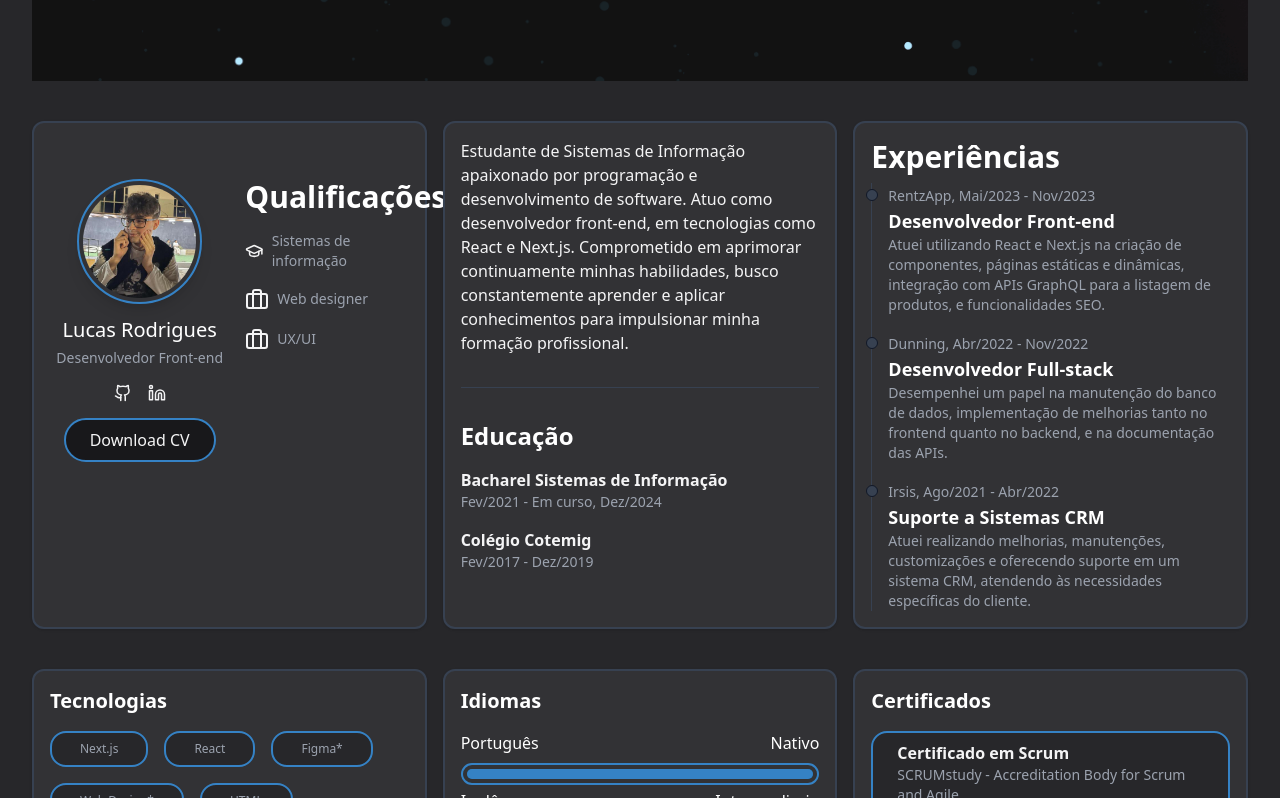
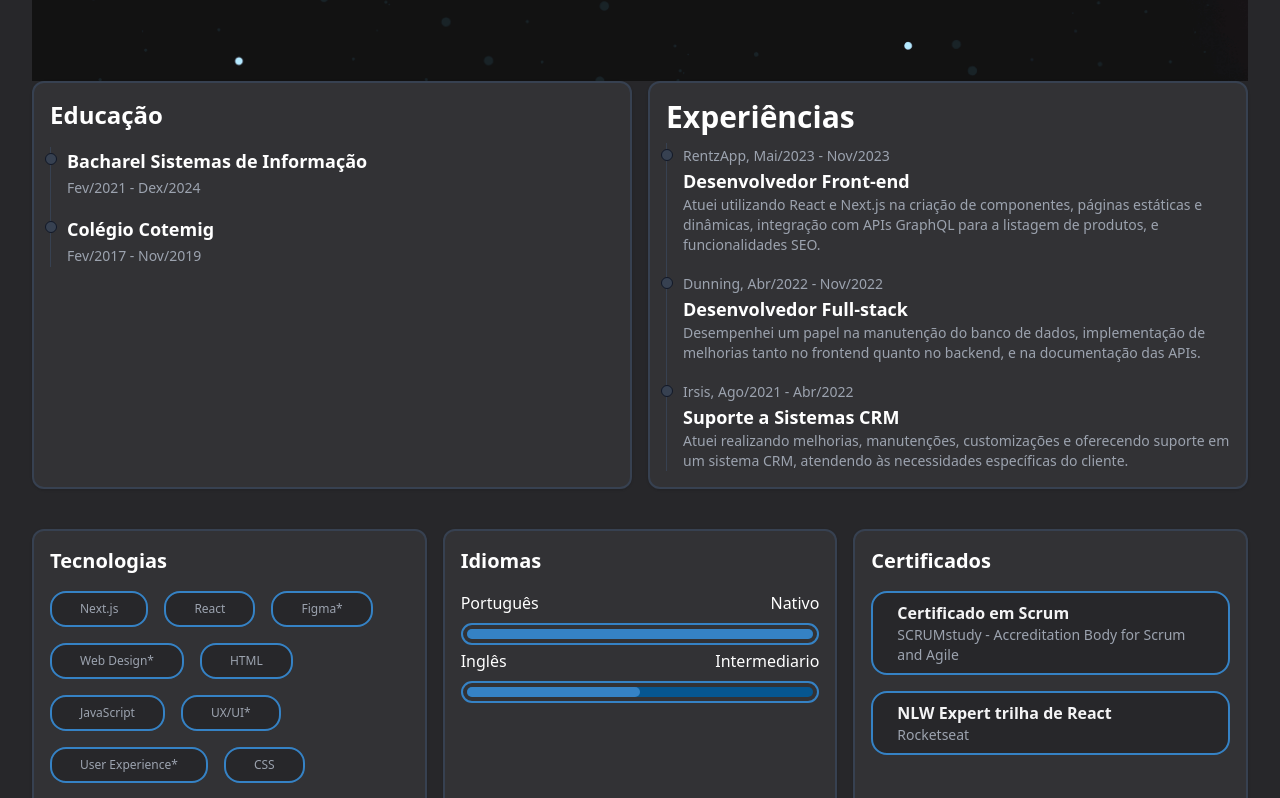
Before and after one commit to rodrigueslucas062/portfolio, a Next.js app: page / in a window 1280 px wide. Shown: the part 1002-1800 px from the top of the page. Built offline with nearby package versions, Linux system fonts and the light colour scheme.

Commit message:
🗑️Deprecate code

```diff
--- a/src/components/habilidades/Habilidades.jsx
+++ b/src/components/habilidades/Habilidades.jsx
@@ -1,4 +1,3 @@
-import Link from "next/link";
 import TagsGrid from "./tags";
 import CertificadosGrid from "./certificados";
 
--- a/src/components/projetos/Main.jsx
+++ b/src/components/projetos/Main.jsx
@@ -3,7 +3,6 @@ import ProjetosGrid from "./projetos"
 const MainContent = () => {
     return (
         <section className="flex-1 space-x-5">
-            {/* Seção para telas pequenas (celulares) */}
             <div className="md:hidden gap-2">
                 <h2 className="font-bold text-2xl my-10">Projetos</h2>
                 <div className="flex flex-col gap-4 mt-4">
@@ -11,14 +10,11 @@ const MainContent = () => {
                 </div>
             </div>
 
-            {/* Seção para telas grandes (desktop) */}
             <div className="hidden md:block gap-4">
                 <h2 className="font-bold text-2xl mt-10 mb-4">Projetos</h2>
                 <span>Clique no card para mais informações</span>
-                <div className="m-4">
-                    <div className="grid grid-cols-6 gap-4 mt-4">
-                        <ProjetosGrid />
-                    </div>
+                <div className="grid grid-cols-6 gap-4 mt-4">
+                    <ProjetosGrid />
                 </div>
             </div>
         </section>
--- a/src/components/sobre/Sobre.jsx
+++ b/src/components/sobre/Sobre.jsx
@@ -1,150 +1,22 @@
-import { Briefcase, Github, GraduationCap, Linkedin } from "lucide-react";
-import Image from "next/image";
-import Link from "next/link";
-import Perfil from '../../../public/images/perfil.jpeg'
-
 const Sobre = () => {
-    const Curriculo = "/files/LucasRodrigues.pdf"
-
     return (
-        <div className="flex my-10">
-            {/* Seção para telas pequenas (celulares) */}
-            <div className="md:hidden w-full">
-                <div className="group w-full bg-white/5 rounded-xl shadow border-2 border-gray-700 hover:bg-white/10 p-4">
-                    <div className="flex flex-col items-center pt-10">
-                        <Image className="mb-3 rounded-full shadow-lg border-2 p-1 border-azul-claro" src={Perfil} alt="Lucas Rodrigues" width={125} height={125} />
-                        <h5 className="mb-1 text-xl font-medium text-white">Lucas Rodrigues</h5>
-                        <span className="text-sm mb-6 text-gray-400">Desenvolvedor Front-end</span>
-                        <div className="flex gap-4 mb-4">
-                            <Link href={"https://github.com/rodrigueslucas062"}>
-                                <Github size={18} />
-                            </Link>
-                            <Link href={"https://www.linkedin.com/in/rodrigueslucasdev/"}>
-                                <Linkedin size={18} />
-                            </Link>
-                        </div>
-                        <a href={Curriculo} target="_blank"
-                            rel="noopener noreferrer"
-                            className="border-2 border-azul-claro bg-zinc-900 py-2 px-6 rounded-full">Download CV</a>
-                    </div>
-                    <div>
-                        <div className="flex flex-col pt-10 px-4 space-y-4">
-                            <h1 className="text-xl font-bold text-white">Qualificações</h1>
-                            <div className="flex gap-2 items-center">
-                                <GraduationCap />
-                                <span className="text-sm text-gray-400">Sistemas de informação</span>
-                            </div>
-                            <div className="flex gap-2 items-center">
-                                <Briefcase />
-                                <span className="text-sm text-gray-400">Web designer</span>
-                            </div>
-                            <div className="flex gap-2 items-center">
-                                <Briefcase />
-                                <span className="text-sm text-gray-400">UX/UI</span>
-                            </div>
-                        </div>
-                    </div>
-                </div>
-                <div className="group w-full mt-4 bg-white/5 rounded-xl shadow border-2 border-gray-700 hover:bg-white/10 p-4">
-                    <article className="text-wrap">
-                        <p>Estudante de Sistemas de Informação apaixonado por programação e desenvolvimento de software. Atuo como desenvolvedor front-end, em tecnologias como React e Next.js. Comprometido em aprimorar continuamente minhas habilidades, busco constantemente aprender e aplicar conhecimentos para impulsionar minha formação profissional.</p>
-                        <hr className="border-gray-700 group-hover:border-gray-500 my-8" />
-                        <h1 className="text-2xl font-bold text-white mb-4">Educação</h1>
-                        <div className="space-y-4">
-                            <div className="flex flex-col">
-                                <strong className="font-semi-bold">Bacharel Sistemas de Informação</strong>
-                                <span className="text-sm text-gray-400">Fev/2021 - Em curso, Dez/2024</span>
-                            </div>
-                            <div className="flex flex-col">
-                                <strong className="font-semi-bold">Colégio Cotemig</strong>
-                                <span className="text-sm text-gray-400">Fev/2017 - Dez/2019</span>
-                            </div>
-                        </div>
-                    </article>
-                </div>
-                <div className="group w-full mt-4 bg-white/5 rounded-xl shadow border-2 border-gray-700 hover:bg-white/10 p-4">
-                    <h1 className="text-3xl font-bold text-white">Experiências</h1>
-                    <ol className="relative border-s border-gray-700 group-hover:border-gray-500">
-                        <li className="mb-6 ms-4">
-                            <div className="absolute w-3 h-3 rounded-full mt-1.5 -start-1.5 border border-gray-900 bg-gray-700"></div>
-                            <time className="mb-1 text-sm font-normal leading-none text-gray-400">RentzApp, Mai/2023 - Nov/2023</time>
-                            <h3 className="text-lg font-semibold text-white">Desenvolvedor Front-end</h3>
-                            <p className="mb-4 text-sm font-normal text-gray-400">Atuei utilizando React e Next.js na criação de componentes, páginas estáticas e dinâmicas, integração com APIs GraphQL para a listagem de produtos, e funcionalidades SEO.</p>
-                        </li>
-                        <li className="mb-6 ms-4">
-                            <div className="absolute w-3 h-3 rounded-full mt-1.5 -start-1.5 border border-gray-900 bg-gray-700"></div>
-                            <time className="mb-1 text-sm font-normal leading-none text-gray-400">Dunning, Abr/2022 - Nov/2022</time>
-                            <h3 className="text-lg font-semibold text-white">Desenvolvedor Full-stack</h3>
-                            <p className="text-sm font-normal text-gray-400">Desempenhei um papel na manutenção do banco de dados, implementação de melhorias tanto no frontend quanto no backend, e na documentação das APIs.</p>
-                        </li>
-                        <li className="ms-4">
-                            <div className="absolute w-3 h-3 rounded-full mt-1.5 -start-1.5 border border-gray-900 bg-gray-700"></div>
-                            <time className="mb-1 text-sm font-normal leading-none text-gray-400">Irsis, Ago/2021 - Abr/2022</time>
-                            <h3 className="text-lg font-semibold text-white">Suporte a Sistemas CRM</h3>
-                            <p className="text-sm font-normal text-gray-400">Atuei realizando melhorias, manutenções, customizações e oferecendo suporte em um sistema CRM, atendendo às necessidades específicas do cliente.</p>
-                        </li>
-                    </ol>
-                </div>
-            </div>
-
         <div className="flex gap-4">
             <div className="hidden md:flex flex-1 w-1/3">
                 <div className="group w-full p-4 bg-white/5 space-y-2 rounded-xl shadow border-2 border-gray-700 hover:bg-white/10">
-                        <div className="grid grid-cols-1 md:grid-cols-2 w-full h-2/3 mb-6">
-                            <div>
-                                <div className="flex flex-col items-center pt-10">
-                                    <Image className="mb-3 rounded-full shadow-lg border-2 p-1 border-azul-claro" src={Perfil} alt="Lucas Rodrigues" width={125} height={125} />
-                                    <h5 className="mb-1 text-xl font-medium text-white">Lucas Rodrigues</h5>
-                                    <span className="text-sm mb-4 text-gray-400">Desenvolvedor Front-end</span>
-                                    <div className="flex gap-4 mb-4">
-                                        <Link href={"https://github.com/rodrigueslucas062"}>
-                                            <Github size={18} />
-                                        </Link>
-                                        <Link href={"https://www.linkedin.com/in/rodrigueslucasdev/"}>
-                                            <Linkedin size={18} />
-                                        </Link>
-                                    </div>
-                                    <a href={Curriculo} target="_blank"
-                                        rel="noopener noreferrer"
-                                        className="border-2 border-azul-claro bg-zinc-900 py-2 px-6 rounded-full">Download CV</a>
-                                </div>
-                            </div>
-                            <div>
-                                <div className="flex flex-col pt-10 px-4 space-y-4">
-                                    <h1 className="text-3xl font-bold text-white">Qualificações</h1>
-                                    <div className="flex gap-2 items-center">
-                                        <GraduationCap />
-                                        <span className="text-sm text-gray-400">Sistemas de informação</span>
-                                    </div>
-                                    <div className="flex gap-2 items-center">
-                                        <Briefcase />
-                                        <span className="text-sm text-gray-400">Web designer</span>
-                                    </div>
-                                    <div className="flex gap-2 items-center">
-                                        <Briefcase />
-                                        <span className="text-sm text-gray-400">UX/UI</span>
-                                    </div>
-                                </div>
-                            </div>
-                        </div>
-                    </div>
-                </div>
-                <div className="hidden md:flex flex-1 w-1/3">
-                    <div className="group w-full p-4 bg-white/5 space-y-2 rounded-xl shadow border-2 border-gray-700 hover:bg-white/10">
                     <article className="text-wrap">
-                            <p>Estudante de Sistemas de Informação apaixonado por programação e desenvolvimento de software. Atuo como desenvolvedor front-end, em tecnologias como React e Next.js. Comprometido em aprimorar continuamente minhas habilidades, busco constantemente aprender e aplicar conhecimentos para impulsionar minha formação profissional.</p>
-                            <hr className="border-gray-700 group-hover:border-gray-500 my-8" />
                         <h1 className="text-2xl font-bold text-white mb-4">Educação</h1>
-                            <div className="space-y-4">
-                                <div className="flex flex-col">
-                                    <strong className="font-semi-bold">Bacharel Sistemas de Informação</strong>
-                                    <span className="text-sm text-gray-400">Fev/2021 - Em curso, Dez/2024</span>
-                                </div>
-                                <div className="flex flex-col">
-                                    <strong className="font-semi-bold">Colégio Cotemig</strong>
-                                    <span className="text-sm text-gray-400">Fev/2017 - Dez/2019</span>
-                                </div>
-                            </div>
+                        <ol className="relative border-s border-gray-700 group-hover:border-gray-500">
+                            <li className="mb-4 ms-4">
+                                <div className="absolute w-3 h-3 rounded-full mt-1.5 -start-1.5 border border-gray-900 bg-gray-700"></div>
+                                <h3 className="text-lg font-semibold text-white">Bacharel Sistemas de Informação</h3>
+                                <time className="mb-1 text-sm font-normal leading-none text-gray-400">Fev/2021 - Dex/2024</time>
+                            </li>
+                            <li className="mb-4 ms-4">
+                                <div className="absolute w-3 h-3 rounded-full mt-1.5 -start-1.5 border border-gray-900 bg-gray-700"></div>
+                                <h3 className="text-lg font-semibold text-white">Colégio Cotemig</h3>
+                                <time className="mb-1 text-sm font-normal leading-none text-gray-400">Fev/2017 - Nov/2019</time>
+                            </li>
+                        </ol>
                     </article>
                 </div>
             </div>
@@ -174,8 +46,6 @@ const Sobre = () => {
                 </div>
             </div>
         </div>
-
-        </div>
     );
 }
 
```
Lines whose indentation alone changed are shown as unchanged.
